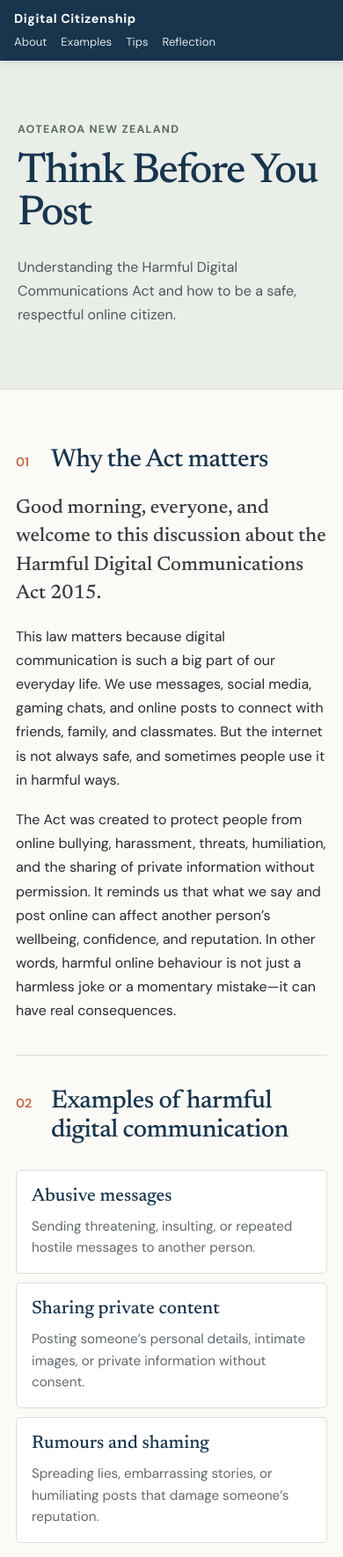
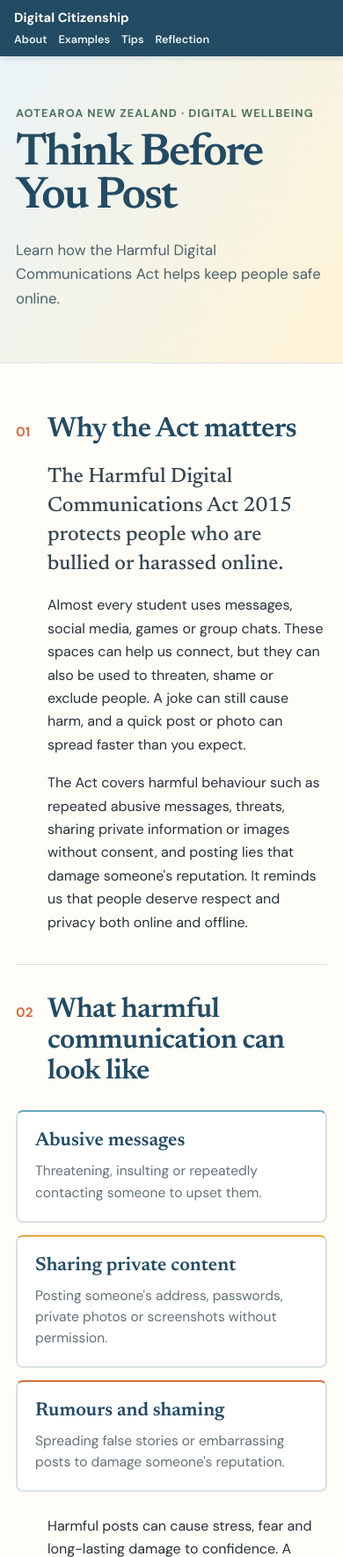
Before and after one commit to Retered/digitalsafety, a plain HTML site: page index.html in a window 390 px wide. Shown: the top 1770 px of the page at 88% size. Drawn offline with Linux system fonts and the light colour scheme.

Commit message:
Make the website engaging and readable for students aged 12–15, with 300–400 words

```diff
--- a/index.html
+++ b/index.html
@@ -10,7 +10,7 @@
     <link rel="preconnect" href="https://fonts.googleapis.com" />
     <link rel="preconnect" href="https://fonts.gstatic.com" crossorigin />
     <link href="https://fonts.googleapis.com/css2?family=DM+Sans:wght@400;500;600;700&family=Newsreader:opsz,wght@6..72,500;6..72,600&display=swap" rel="stylesheet" />
-    <link rel="stylesheet" href="styles.css?v=2" />
+    <link rel="stylesheet" href="styles.css?v=3" />
   </head>
   <body>
     <header class="site-header">
@@ -27,12 +27,9 @@
 
     <section class="hero" id="top" aria-labelledby="page-title">
       <div class="hero-content">
-        <p class="eyebrow">Aotearoa New Zealand</p>
+        <p class="eyebrow">Aotearoa New Zealand · Digital wellbeing</p>
         <h1 id="page-title">Think Before You Post</h1>
-        <p class="subtitle">
-          Understanding the Harmful Digital Communications Act and how to be a safe,
-          respectful online citizen.
-        </p>
+        <p class="subtitle">Learn how the Harmful Digital Communications Act helps keep people safe online.</p>
       </div>
     </section>
 
@@ -43,74 +40,52 @@
           <h2>Why the Act matters</h2>
         </div>
         <div class="content-block">
-          <p class="lead">
-            Good morning, everyone, and welcome to this discussion about the Harmful
-            Digital Communications Act 2015.
-          </p>
-          <p>
-            This law matters because digital communication is such a big part of our everyday life. We use messages, social media, gaming chats, and online posts to connect with friends, family, and classmates. But the internet is not always safe, and sometimes people use it in harmful ways.
-          </p>
-          <p>
-            The Act was created to protect people from online bullying, harassment, threats, humiliation, and the sharing of private information without permission. It reminds us that what we say and post online can affect another person’s wellbeing, confidence, and reputation. In other words, harmful online behaviour is not just a harmless joke or a momentary mistake—it can have real consequences.
-          </p>
+          <p class="lead">The Harmful Digital Communications Act 2015 protects people who are bullied or harassed online.</p>
+          <p>Almost every student uses messages, social media, games or group chats. These spaces can help us connect, but they can also be used to threaten, shame or exclude people. A joke can still cause harm, and a quick post or photo can spread faster than you expect.</p>
+          <p>The Act covers harmful behaviour such as repeated abusive messages, threats, sharing private information or images without consent, and posting lies that damage someone's reputation. It reminds us that people deserve respect and privacy both online and offline.</p>
         </div>
       </section>
 
       <section id="examples" class="section examples">
         <div class="section-heading">
           <p class="section-number">02</p>
-          <h2>Examples of harmful digital communication</h2>
+          <h2>What harmful communication can look like</h2>
         </div>
         <div class="cards">
-          <article class="card">
-            <h3>Abusive messages</h3>
-            <p>Sending threatening, insulting, or repeated hostile messages to another person.</p>
-          </article>
-          <article class="card">
-            <h3>Sharing private content</h3>
-            <p>Posting someone’s personal details, intimate images, or private information without consent.</p>
-          </article>
-          <article class="card">
-            <h3>Rumours and shaming</h3>
-            <p>Spreading lies, embarrassing stories, or humiliating posts that damage someone’s reputation.</p>
-          </article>
+          <article class="card"><h3>Abusive messages</h3><p>Threatening, insulting or repeatedly contacting someone to upset them.</p></article>
+          <article class="card"><h3>Sharing private content</h3><p>Posting someone's address, passwords, private photos or screenshots without permission.</p></article>
+          <article class="card"><h3>Rumours and shaming</h3><p>Spreading false stories or embarrassing posts to damage someone's reputation.</p></article>
         </div>
         <div class="content-block">
-          <p>
-            These actions can cause emotional distress and long-term harm. Under the Act, people who have been affected may seek help, and court orders can be made to remove harmful content or stop further communication. In serious situations, there can also be criminal penalties, including significant fines or even imprisonment. This shows that online behaviour still carries real responsibility.
-          </p>
+          <p>Harmful posts can cause stress, fear and long-lasting damage to confidence. A person affected may ask for support or request that harmful content be removed. In serious cases, the courts can make orders to stop communication or impose penalties. Even if you did not expect a post to hurt someone, you are still responsible for your actions.</p>
         </div>
       </section>
 
       <section id="tips" class="section tips-section">
         <div class="section-heading">
           <p class="section-number">03</p>
-          <h2>Five ways to be a safe and respectful digital citizen</h2>
+          <h2>Five smart online habits</h2>
         </div>
         <ol class="tips-list">
-          <li><span>01</span><div><strong>Pause before you post.</strong><p>Ask yourself if your words are kind, fair, and necessary.</p></div></li>
-          <li><span>02</span><div><strong>Respect privacy.</strong><p>Do not share personal information or images without permission.</p></div></li>
-          <li><span>03</span><div><strong>Think before you forward.</strong><p>Avoid spreading harmful content or joining online pile-ons.</p></div></li>
-          <li><span>04</span><div><strong>Report instead of escalating.</strong><p>If something is hurtful, report it and support the person affected.</p></div></li>
-          <li><span>05</span><div><strong>Treat people online as you would face to face.</strong><p>Be respectful, even when you disagree.</p></div></li>
+          <li><span>01</span><div><strong>Pause before posting.</strong><p>Would it be kind, true and necessary?</p></div></li>
+          <li><span>02</span><div><strong>Respect privacy.</strong><p>Never share someone's details or images without permission.</p></div></li>
+          <li><span>03</span><div><strong>Do not forward harm.</strong><p>Leaving a group chat or refusing to share can stop a pile-on.</p></div></li>
+          <li><span>04</span><div><strong>Report and support.</strong><p>Use the platform's reporting tools and check on the person affected.</p></div></li>
+          <li><span>05</span><div><strong>Think face to face.</strong><p>Treat people online with the same respect you would show in person.</p></div></li>
         </ol>
       </section>
 
       <section id="reflection" class="section reflection">
         <div class="section-heading">
           <p class="section-number">04</p>
-          <h2>Personal reflection</h2>
+          <h2>My digital goal</h2>
         </div>
         <div class="content-block">
-          <p>
-            One thing I could do to improve how I behave online is pause before I reply when I am angry or upset. Sometimes the heat of the moment makes people say things they regret. If I stop, take a breath, and think about the impact of my words, I can choose a calmer, more respectful response. Being a good digital citizen is not about being perfect; it is about being responsible, thoughtful, and aware that every online action affects another human being.
-          </p>
+          <p>My goal is to stop and breathe before replying when I feel angry or upset. Pausing gives me time to consider how my words might affect someone. I can ask myself, “Would I say this face to face?” If not, I will delete the message or choose calmer words. Being a good digital citizen means making thoughtful choices, taking responsibility and helping make online spaces safer for everyone.</p>
         </div>
       </section>
     </main>
 
-    <footer>
-      <p>SPONSORED BY REVOLUTIONARY RUTHERFORD</p>
-    </footer>
+    <footer><p>SPONSORED BY REVOLUTIONARY RUTHERFORD</p></footer>
   </body>
 </html>
--- a/styles.css
+++ b/styles.css
@@ -1,19 +1,21 @@
  :root {
   color-scheme: light;
-  --ink: #282b2e;
-  --navy: #18354d;
-  --paper: #fbfaf7;
+  --ink: #263238;
+  --navy: #234b63;
+  --paper: #fffdf8;
   --white: #fff;
-  --muted: #62686d;
-  --line: #deddd7;
-  --accent: #bd6948;
+  --soft-blue: #eaf3f7;
+  --soft-yellow: #fff4d6;
+  --muted: #647178;
+  --line: #d9e1e3;
+  --accent: #d56f42;
 }
 
 * { box-sizing: border-box; }
 
 html {
   scroll-behavior: smooth;
-  scroll-padding-top: 82px;
+  scroll-padding-top: 78px;
 }
 
 body {
@@ -21,8 +23,8 @@ body {
   background: var(--paper);
   color: var(--ink);
   font-family: "DM Sans", Arial, sans-serif;
-  font-size: 16px;
-  line-height: 1.7;
+  font-size: 17px;
+  line-height: 1.65;
 }
 
 .site-header {
@@ -30,63 +32,51 @@ body {
   top: 0;
   z-index: 10;
   background: var(--navy);
-  box-shadow: 0 2px 8px rgba(0, 0, 0, 0.12);
+  box-shadow: 0 2px 7px rgba(35, 75, 99, 0.14);
 }
 
 .topbar {
-  width: min(100% - 40px, 1060px);
+  width: min(100% - 32px, 1060px);
   min-height: 64px;
   margin: 0 auto;
   display: flex;
   align-items: center;
   justify-content: space-between;
-  gap: 24px;
+  gap: 20px;
 }
 
 .brand {
   color: var(--white);
-  font-size: 0.9rem;
-  font-weight: 700;
-  letter-spacing: 0.04em;
+  font-size: 0.92rem;
+  font-weight: 800;
   text-decoration: none;
 }
 
-.nav-links {
-  display: flex;
-  flex-wrap: wrap;
-  gap: 24px;
-}
-
+.nav-links { display: flex; flex-wrap: wrap; gap: 20px; }
 .nav-links a {
-  color: rgba(255, 255, 255, 0.86);
+  color: #eaf3f7;
   font-size: 0.9rem;
+  font-weight: 600;
   text-decoration: none;
 }
 
 .nav-links a:hover,
-.nav-links a:focus-visible {
-  color: var(--white);
-  text-decoration: underline;
-  text-underline-offset: 5px;
-}
+.nav-links a:focus-visible { text-decoration: underline; text-underline-offset: 5px; }
 
 .hero {
-  padding: clamp(68px, 10vw, 118px) 20px clamp(70px, 9vw, 108px);
-  background: #e9eee9;
+  padding: 72px 20px 76px;
+  background: linear-gradient(120deg, var(--soft-blue), var(--soft-yellow));
   border-bottom: 1px solid var(--line);
 }
 
-.hero-content {
-  width: min(100%, 900px);
-  margin: 0 auto;
-}
+.hero-content { width: min(100%, 900px); margin: 0 auto; }
 
 .eyebrow {
-  margin: 0 0 14px;
-  color: #596c63;
-  font-size: 0.78rem;
-  font-weight: 700;
-  letter-spacing: 0.1em;
+  margin: 0 0 12px;
+  color: #52705f;
+  font-size: 0.8rem;
+  font-weight: 800;
+  letter-spacing: 0.08em;
   text-transform: uppercase;
 }
 
@@ -95,172 +85,137 @@ body {
   margin: 0;
   color: var(--navy);
   font-family: "Newsreader", Georgia, serif;
-  font-size: clamp(3rem, 7vw, 5.7rem);
-  font-weight: 500;
-  letter-spacing: -0.035em;
-  line-height: 1;
+  font-size: clamp(3.2rem, 9vw, 6.2rem);
+  line-height: 0.95;
+  letter-spacing: -0.04em;
 }
 
 .subtitle {
-  max-width: 620px;
+  max-width: 650px;
   margin: 22px 0 0;
-  color: #4f5659;
-  font-size: clamp(1rem, 2vw, 1.12rem);
+  color: #4c6068;
+  font-size: clamp(1.05rem, 2vw, 1.2rem);
 }
 
 main {
   width: min(100% - 40px, 900px);
   margin: 0 auto;
-  padding: 28px 0 72px;
+  padding: 24px 0 64px;
 }
 
 .section {
-  padding: 48px 0;
+  padding: 42px 0;
   border-bottom: 1px solid var(--line);
-  scroll-margin-top: 82px;
+  scroll-margin-top: 78px;
 }
 
 .section-heading {
-  display: flex;
+  display: grid;
+  grid-template-columns: 42px 1fr;
   align-items: baseline;
-  gap: 18px;
-  margin-bottom: 22px;
+  margin-bottom: 20px;
 }
 
 .section-number {
-  flex: 0 0 28px;
   margin: 0;
   color: var(--accent);
-  font-size: 0.9rem;
-  font-weight: 600;
+  font-size: 0.95rem;
+  font-weight: 800;
 }
 
 .section-heading h2 {
   margin: 0;
   color: var(--navy);
   font-family: "Newsreader", Georgia, serif;
-  font-size: clamp(1.8rem, 4vw, 2.6rem);
-  font-weight: 500;
+  font-size: clamp(2rem, 5vw, 3rem);
+  line-height: 1.1;
   letter-spacing: -0.02em;
-  line-height: 1.15;
 }
 
-.content-block {
-  max-width: 760px;
-  margin-left: 46px;
-}
-
-.content-block p { margin: 0 0 18px; }
+.content-block { max-width: 760px; margin-left: 42px; }
+.content-block p { margin: 0 0 17px; }
 .content-block p:last-child { margin-bottom: 0; }
 
 .content-block .lead {
-  color: #383d40;
+  color: #35464d;
   font-family: "Newsreader", Georgia, serif;
-  font-size: 1.4rem;
-  line-height: 1.45;
+  font-size: 1.48rem;
+  line-height: 1.4;
 }
 
 .cards {
   display: grid;
   grid-template-columns: repeat(3, minmax(0, 1fr));
-  gap: 16px;
-  margin: 28px 0;
+  gap: 14px;
+  margin: 26px 0;
 }
 
 .card {
   padding: 20px;
   background: var(--white);
-  border: 1px solid var(--line);
-  border-radius: 5px;
+  border: 2px solid var(--line);
+  border-radius: 8px;
 }
+
+.card:nth-child(1) { border-top-color: #6aa7bd; }
+.card:nth-child(2) { border-top-color: #e5a93f; }
+.card:nth-child(3) { border-top-color: #d56f42; }
 
 .card h3 {
   margin: 0 0 8px;
   color: var(--navy);
   font-family: "Newsreader", Georgia, serif;
-  font-size: 1.3rem;
-  font-weight: 500;
+  font-size: 1.35rem;
   line-height: 1.25;
 }
 
-.card p {
-  margin: 0;
-  color: var(--muted);
-  font-size: 0.95rem;
-  line-height: 1.6;
-}
+.card p { margin: 0; color: var(--muted); font-size: 0.97rem; line-height: 1.55; }
 
 .tips-list {
-  margin: 0 0 0 46px;
+  margin: 0 0 0 42px;
   padding: 0;
   list-style: none;
-  border-top: 1px solid var(--line);
+  border-top: 2px solid var(--line);
 }
 
 .tips-list li {
   display: grid;
-  grid-template-columns: 38px 1fr;
-  gap: 4px;
-  padding: 16px 0;
+  grid-template-columns: 42px 1fr;
+  gap: 5px;
+  padding: 15px 0;
   border-bottom: 1px solid var(--line);
 }
 
-.tips-list li > span {
-  color: var(--accent);
-  font-size: 0.85rem;
-}
-
+.tips-list li > span { color: var(--accent); font-size: 0.9rem; font-weight: 800; }
 .tips-list strong { color: var(--navy); }
 .tips-list p { display: inline; margin: 0 0 0 5px; color: var(--muted); }
 
 .reflection {
-  margin-top: 32px;
-  padding: 28px;
-  background: #edf1ec;
-  border: 0;
-  border-radius: 5px;
+  margin-top: 30px;
+  padding: 30px;
+  background: var(--soft-blue);
+  border: 2px solid #c8dde7;
+  border-radius: 8px;
 }
 
 .reflection .content-block { max-width: none; }
 
-footer {
-  padding: 28px 20px;
-  border-top: 1px solid var(--line);
-  text-align: center;
-}
-
-footer p {
-  margin: 0;
-  color: #777;
-  font-family: Georgia, "Times New Roman", serif;
-  font-size: 0.82rem;
-  letter-spacing: 0.1em;
-}
+footer { padding: 26px 20px; border-top: 1px solid var(--line); text-align: center; }
+footer p { margin: 0; color: #777; font-family: Georgia, serif; font-size: 0.82rem; letter-spacing: 0.1em; }
 
 @media (max-width: 680px) {
-  .topbar {
-    width: min(100% - 32px, 1060px);
-    min-height: 60px;
-    align-items: flex-start;
-    flex-direction: column;
-    justify-content: center;
-    gap: 4px;
-    padding: 9px 0;
-  }
-
-  .nav-links { gap: 16px; }
-  .nav-links a { font-size: 0.82rem; }
+  body { font-size: 16px; }
+  .topbar { min-height: 60px; align-items: flex-start; flex-direction: column; justify-content: center; gap: 3px; padding: 8px 0; }
+  .nav-links { gap: 13px; }
+  .nav-links a { font-size: 0.79rem; }
+  .hero { padding: 54px 18px 58px; }
   main { width: min(100% - 36px, 900px); }
-  .section { padding: 36px 0; }
-  .section-heading { gap: 12px; }
-  .content-block,
-  .tips-list { margin-left: 0; }
-  .cards { grid-template-columns: 1fr; gap: 10px; }
-  .card { padding: 17px; }
-  .tips-list p { display: block; margin: 3px 0 0; }
+  .section { padding: 34px 0; }
+  .section-heading { grid-template-columns: 36px 1fr; }
+  .content-block, .tips-list { margin-left: 36px; }
+  .cards { grid-template-columns: 1fr; }
+  .tips-list p { display: block; margin: 2px 0 0; }
   .reflection { padding: 22px 18px; }
 }
 
-@media (prefers-reduced-motion: reduce) {
-  html { scroll-behavior: auto; }
-}
+@media (prefers-reduced-motion: reduce) { html { scroll-behavior: auto; } }
```
